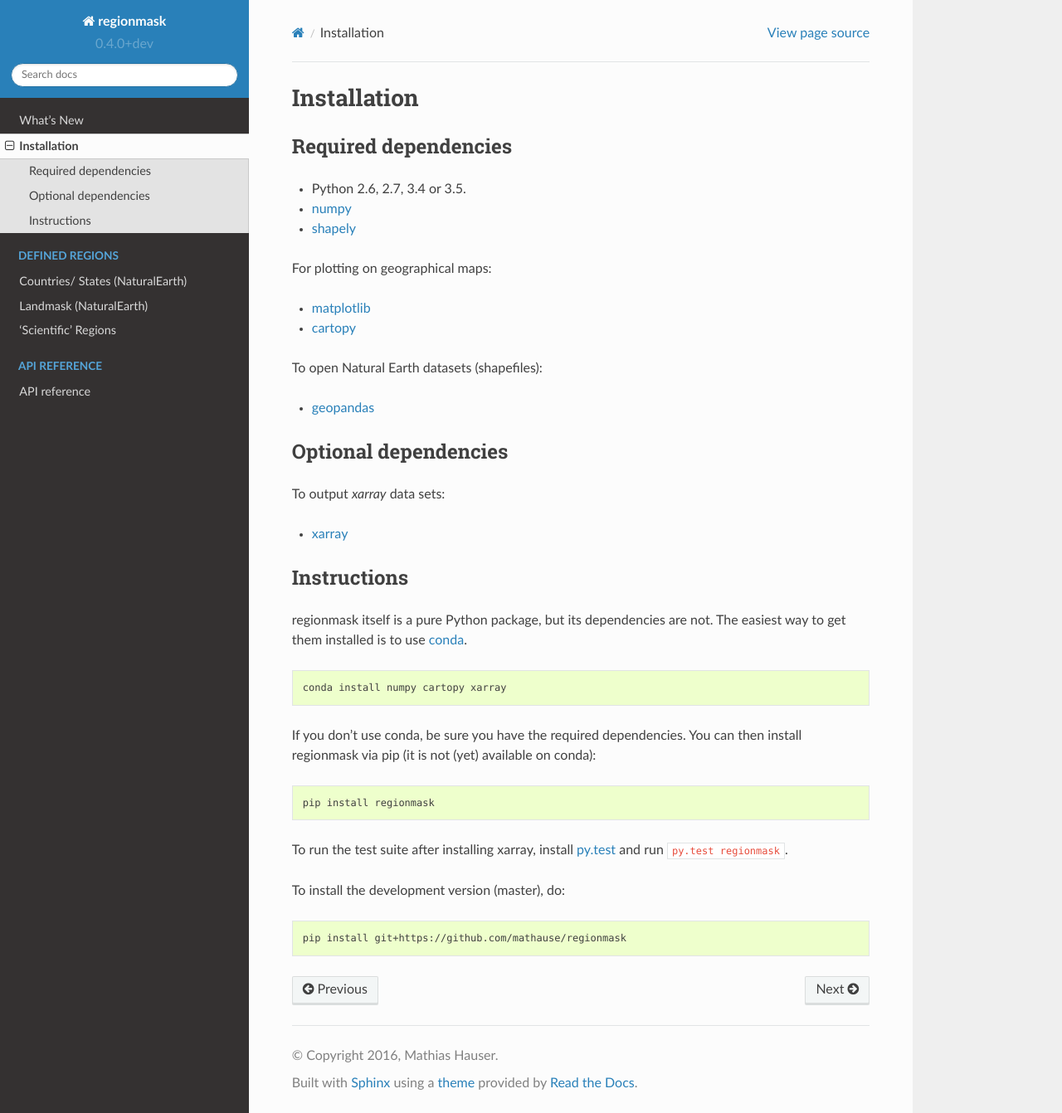
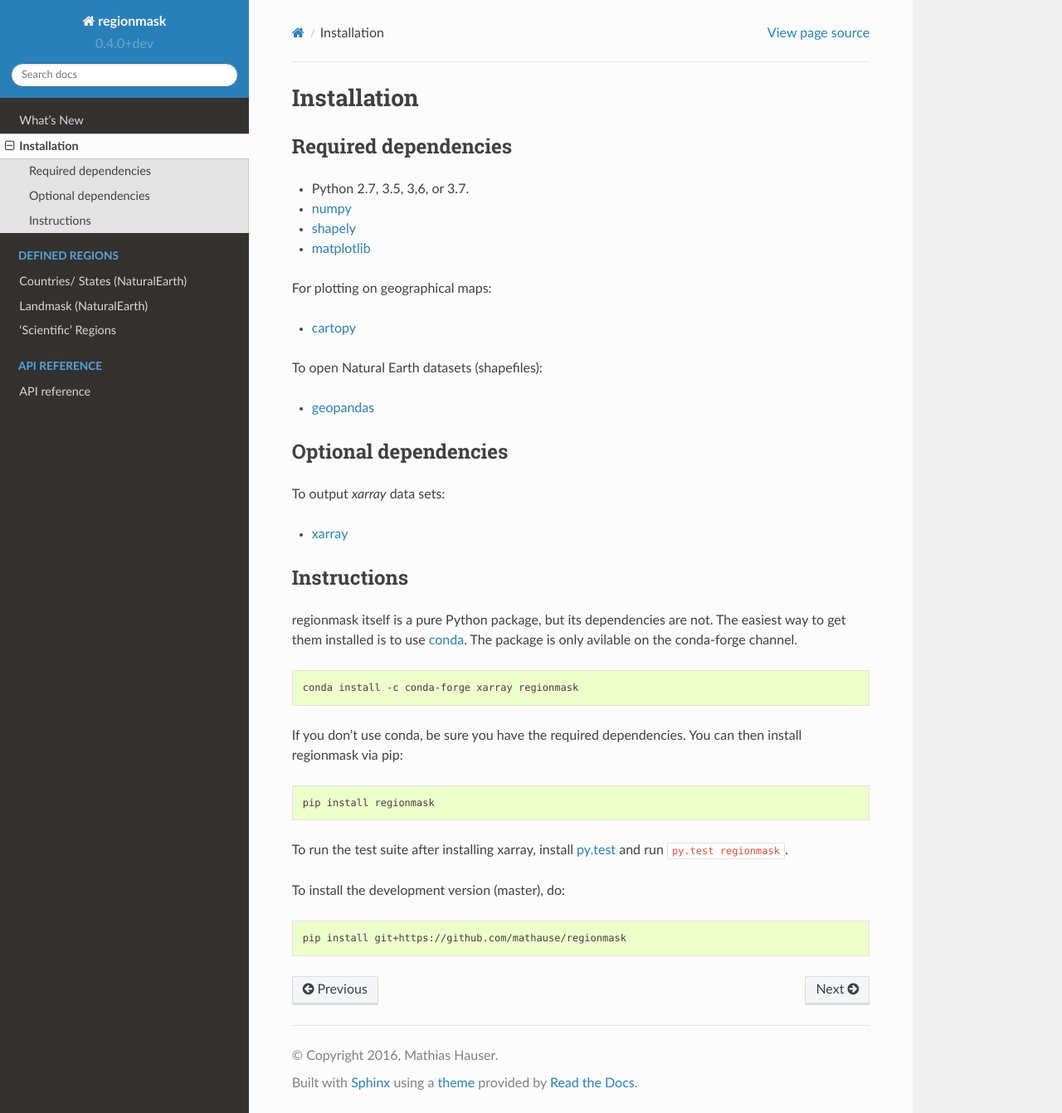
Before and after one commit to regionmask/regionmask, a Sphinx documentation site: the page built from docs/installation.rst, in a window 1280 px wide and 1342 px high. Shown: the whole window at 83% size. Built offline with Sphinx 7.4.7 and the Read the Docs theme 2.0.0, drawn with Linux system fonts in a browser that asks for light colours; pages that are not in the unit, such as notebooks, are missing from menus.

Commit message:
update installation info

```diff
--- a/docs/installation.rst
+++ b/docs/installation.rst
@@ -4,13 +4,13 @@ Installation
 Required dependencies
 ---------------------
 
-- Python 2.6, 2.7, 3.4 or 3.5.
+- Python 2.7, 3.5, 3,6, or 3.7.
 - `numpy <http://www.numpy.org/>`__
 - `shapely <http://toblerity.org/shapely/>`__
+- `matplotlib <http://matplotlib.org/>`__
 
 For plotting on geographical maps:
 
-- `matplotlib <http://matplotlib.org/>`__
 - `cartopy <http://scitools.org.uk/cartopy/>`__
 
 To open Natural Earth datasets (shapefiles):
@@ -28,14 +28,15 @@ Instructions
 ------------
 
 regionmask itself is a pure Python package, but its dependencies are not. The
-easiest way to get them installed is to use conda_.
+easiest way to get them installed is to use conda_. The package is only
+avilable on the conda-forge channel.
 
 .. code-block:: bash
 
-    conda install numpy cartopy xarray
+    conda install -c conda-forge xarray regionmask
 
 If you don't use conda, be sure you have the required dependencies. You can
-then install regionmask via pip (it is not (yet) available on conda):
+then install regionmask via pip:
 
 .. code-block:: bash
 
```
